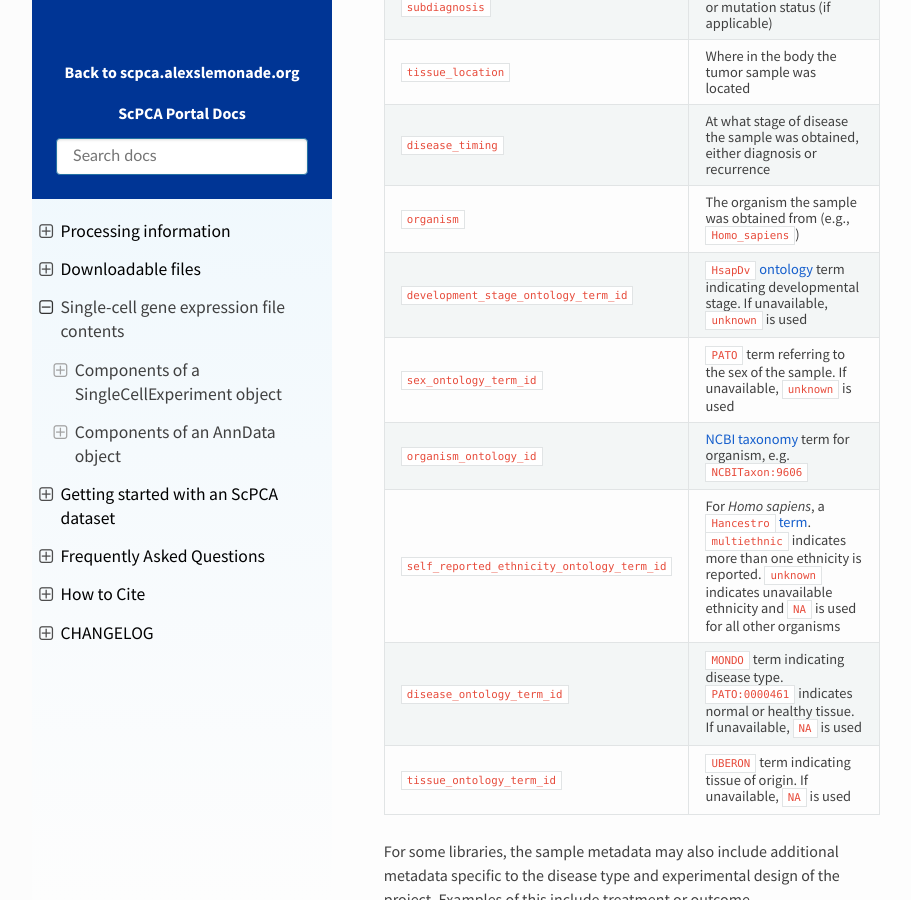
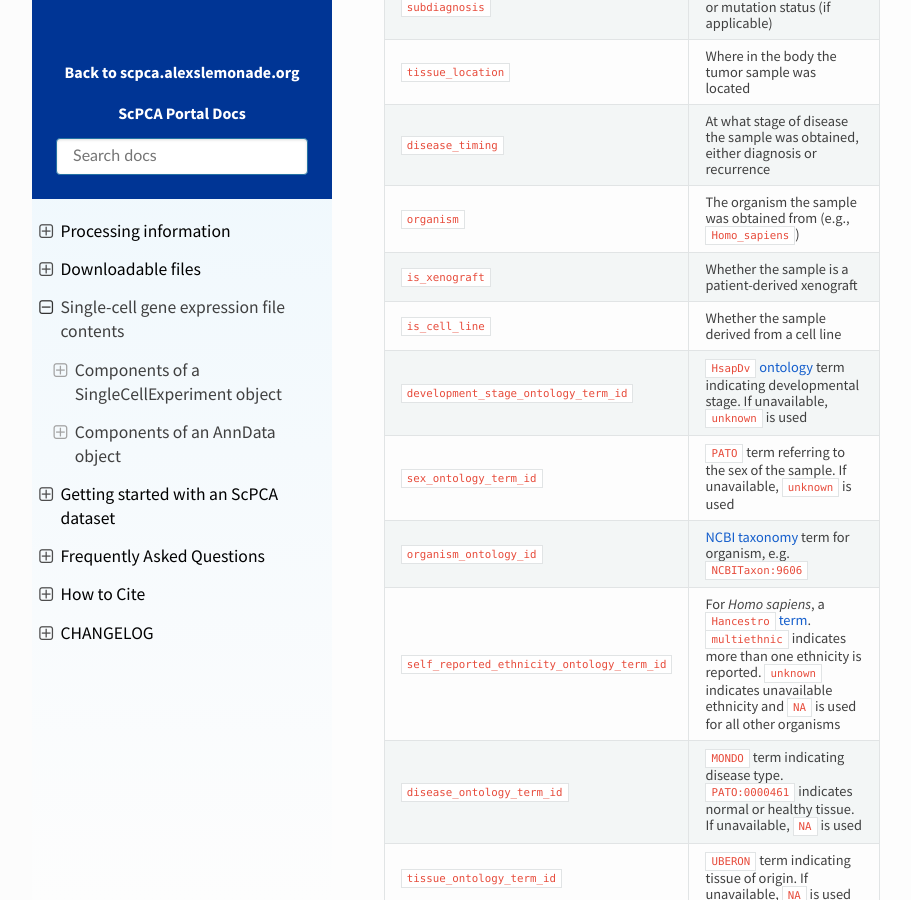
Before and after one commit to DongzeHE/scpca-docs, a Sphinx documentation site: the page built from docs/sce_file_contents.md, in a window 1280 px wide and 900 px high, scrolled down 8266 px. Shown: the whole window, without its empty margins (158-1069 px from the left). Built offline with Sphinx 7.4.7 and the Read the Docs theme 2.0.0, drawn with Linux system fonts in a browser that asks for light colours; some of the changed text lies outside the part shown.

Commit message:
add docs for is_xenograft and is_cell_line into file contents

```diff
--- a/docs/sce_file_contents.md
+++ b/docs/sce_file_contents.md
@@ -168,6 +168,8 @@ The following columns are included in the sample metadata data frame for all lib
 | `tissue_location` | Where in the body the tumor sample was located                 |
 | `disease_timing`  | At what stage of disease the sample was obtained, either diagnosis or recurrence |
 | `organism`         | The organism the sample was obtained from (e.g., `Homo_sapiens`) |
+| `is_xenograft`    | Whether the sample is a patient-derived xenograft |
+| `is_cell_line`    | Whether the sample derived from a cell line |
 | `development_stage_ontology_term_id` | [`HsapDv` ontology](http://obofoundry.org/ontology/hsapdv.html) term indicating developmental stage. If unavailable, `unknown` is used  |
 | `sex_ontology_term_id` | [`PATO`](http://obofoundry.org/ontology/pato.html) term referring to the sex of the sample. If unavailable, `unknown` is used |
 | `organism_ontology_id` | [NCBI taxonomy](https://www.ncbi.nlm.nih.gov/taxonomy) term for organism, e.g. [`NCBITaxon:9606`](http://purl.obolibrary.org/obo/NCBITaxon_9606) |
@@ -374,6 +376,8 @@ The `AnnData` object also includes the following additional cell-level metadata
 | `tissue_location` | Where in the body the tumor sample was located                 |
 | `disease_timing`  | At what stage of disease the sample was obtained, either diagnosis or recurrence |
 | `organism`         | The organism the sample was obtained from (e.g., `Homo_sapiens`) |
+| `is_xenograft`    | Whether the sample is a patient-derived xenograft |
+| `is_cell_line`    | Whether the sample derived from a cell line |
 | `development_stage_ontology_term_id` | [`HsapDv` ontology](http://obofoundry.org/ontology/hsapdv.html) term indicating developmental stage. If unavailable, `unknown` is used  |
 | `sex_ontology_term_id` | [`PATO`](http://obofoundry.org/ontology/pato.html) term referring to the sex of the sample. If unavailable, `unknown` is used |
 | `organism_ontology_id` | [NCBI taxonomy](https://www.ncbi.nlm.nih.gov/taxonomy) term for organism, e.g. [`NCBITaxon:9606`](http://purl.obolibrary.org/obo/NCBITaxon_9606) |
```
